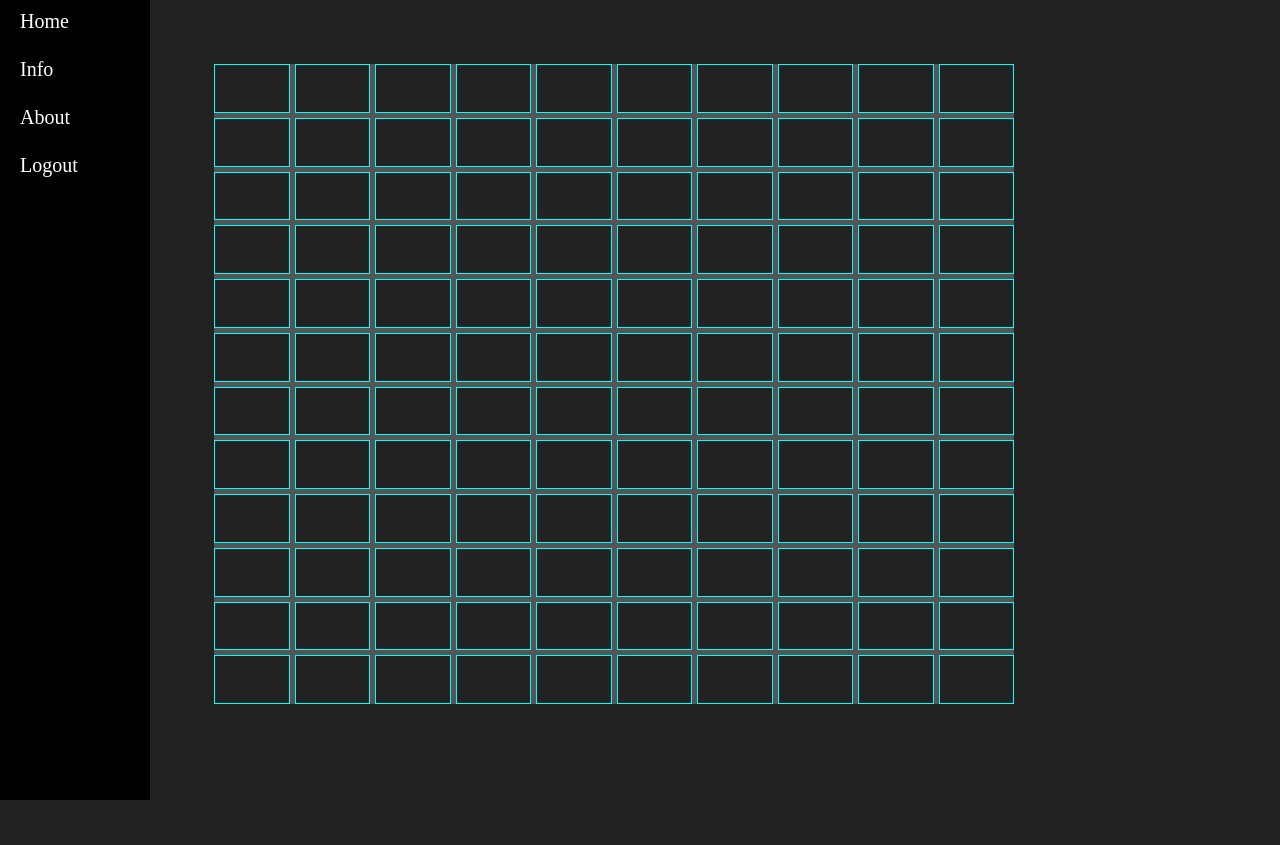
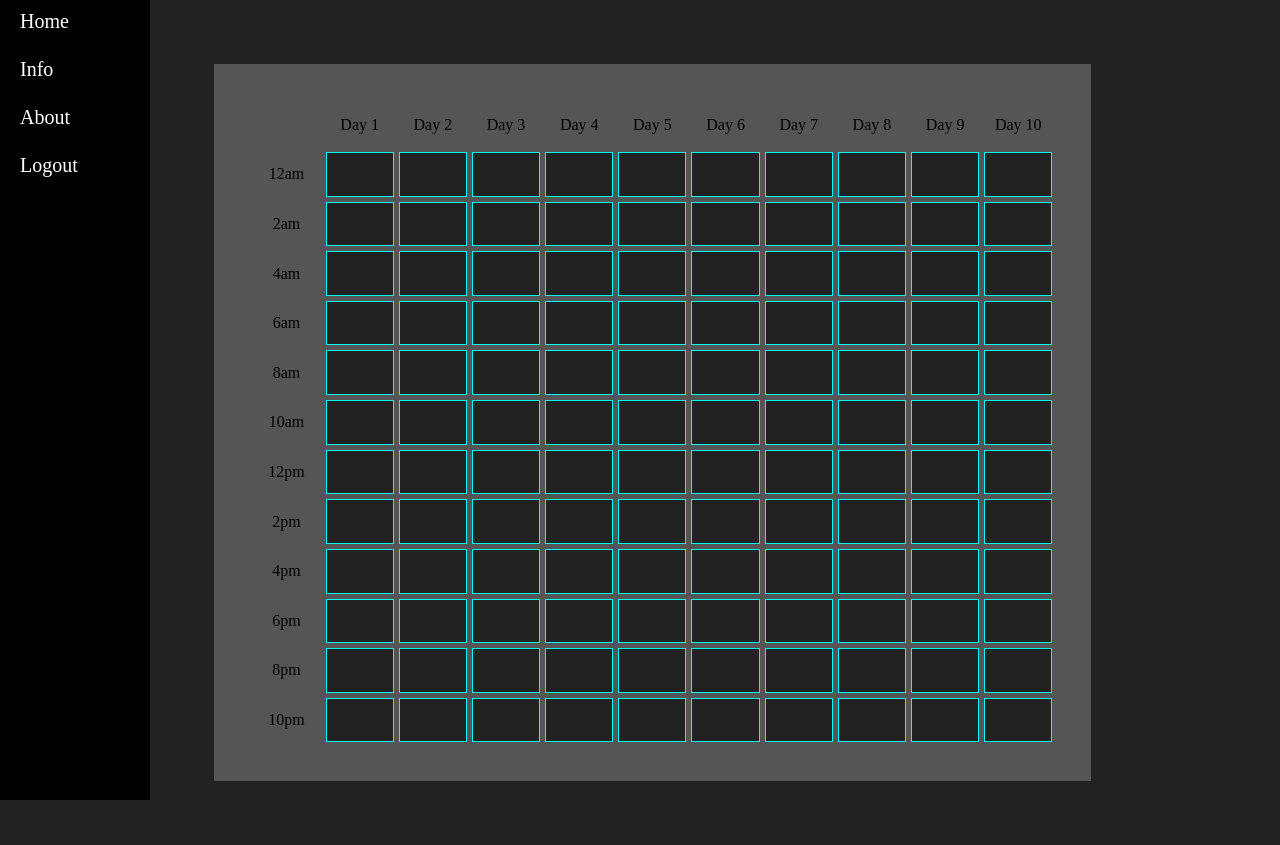
Before and after one commit to jatinkarthik-tripathy/Exam-Planner, a PHP site: page /html/sidebar.html in a window 1280 px wide. Before the commit the page ends 800 px from the top, so only its background shows below. Run offline with PHP 8.4, Linux system fonts and the light colour scheme.

Commit message:
finished styling of timetable, must add db support

```diff
--- a/css/home.css
+++ b/css/home.css
@@ -2,13 +2,24 @@
     display: grid;
     background-color: #555;
     margin: 5%;
+    padding: 3%;
     width: 100vh;
     height: 80vh;
-    grid-template-rows: repeat(12, 1fr);
-    grid-template-columns: repeat(10, 1fr);
+    grid-template-columns: repeat(11, 1fr);
     grid-gap: 5px;
 }
 .block{
     background-color: #222;
     border: solid aqua 1px;
 }
+.day1, .day2, .day3, .day4, .day5, .day6, .day7, .day8, .day9, .day10, .hours{
+    display: grid;
+    grid-template-rows: repeat(13, 1fr);
+    grid-gap: 5px;
+}
+.hours p{
+    margin: auto;
+}
+.dayName{
+    margin:auto;
+}
--- a/html/sidebar.html
+++ b/html/sidebar.html
@@ -18,114 +18,23 @@
         </ul>
     </div>
     <div id="home">
-        <div class="block"></div>
-        <div class="block"></div>
-        <div class="block"></div>
-        <div class="block"></div>
-        <div class="block"></div>
-        <div class="block"></div>
-        <div class="block"></div>
-        <div class="block"></div>
-        <div class="block"></div>
-        <div class="block"></div>
-        <div class="block"></div>
-        <div class="block"></div>
-        <div class="block"></div>
-        <div class="block"></div>
-        <div class="block"></div>
-        <div class="block"></div>
-        <div class="block"></div>
-        <div class="block"></div>
-        <div class="block"></div>
-        <div class="block"></div>
-        <div class="block"></div>
-        <div class="block"></div>
-        <div class="block"></div>
-        <div class="block"></div>
-        <div class="block"></div>
-        <div class="block"></div>
-        <div class="block"></div>
-        <div class="block"></div>
-        <div class="block"></div>
-        <div class="block"></div>
-        <div class="block"></div>
-        <div class="block"></div>
-        <div class="block"></div>
-        <div class="block"></div>
-        <div class="block"></div>
-        <div class="block"></div>
-        <div class="block"></div>
-        <div class="block"></div>
-        <div class="block"></div>
-        <div class="block"></div>
-        <div class="block"></div>
-        <div class="block"></div>
-        <div class="block"></div>
-        <div class="block"></div>
-        <div class="block"></div>
-        <div class="block"></div>
-        <div class="block"></div>
-        <div class="block"></div>
-        <div class="block"></div>
-        <div class="block"></div>
-        <div class="block"></div>
-        <div class="block"></div>
-        <div class="block"></div>
-        <div class="block"></div>
-        <div class="block"></div>
-        <div class="block"></div>
-        <div class="block"></div>
-        <div class="block"></div>
-        <div class="block"></div>
-        <div class="block"></div>
-        <div class="block"></div>
-        <div class="block"></div>
-        <div class="block"></div>
-        <div class="block"></div>
-        <div class="block"></div>
-        <div class="block"></div>
-        <div class="block"></div>
-        <div class="block"></div>
-        <div class="block"></div>
-        <div class="block"></div>
-        <div class="block"></div>
-        <div class="block"></div>
-        <div class="block"></div>
-        <div class="block"></div>
-        <div class="block"></div>
-        <div class="block"></div>
-        <div class="block"></div>
-        <div class="block"></div>
-        <div class="block"></div>
-        <div class="block"></div>
-        <div class="block"></div>
-        <div class="block"></div>
-        <div class="block"></div>
-        <div class="block"></div>
-        <div class="block"></div>
-        <div class="block"></div>
-        <div class="block"></div>
-        <div class="block"></div>
-        <div class="block"></div>
-        <div class="block"></div>
-        <div class="block"></div>
-        <div class="block"></div>
-        <div class="block"></div>
-        <div class="block"></div>
-        <div class="block"></div>
-        <div class="block"></div>
-        <div class="block"></div>
-        <div class="block"></div>
-        <div class="block"></div>
-        <div class="block"></div>
-        <div class="block"></div>
-        <div class="block"></div>
-        <div class="block"></div>
-        <div class="block"></div>
-        <div class="block"></div>
-        <div class="block"></div>
-        <div class="block"></div>
-        <div class="block"></div>
+        <div class="hours">
+            <p></p>
+            <p>12am</p>
+            <p>2am</p>
+            <p>4am</p>
+            <p>6am</p>
+            <p>8am</p>
+            <p>10am</p>
+            <p>12pm</p>
+            <p>2pm</p>
+            <p>4pm</p>
+            <p>6pm</p>
+            <p>8pm</p>
+            <p>10pm</p>
+        </div>
+        <div class="day1">
+            <p class="dayName">Day 1</p>
             <div class="block"></div>
             <div class="block"></div>
             <div class="block"></div>
@@ -139,6 +48,142 @@
             <div class="block"></div>
             <div class="block"></div>
         </div>
+        <div class="day2">
+            <p class="dayName">Day 2</p>
+            <div class="block"></div>
+            <div class="block"></div>
+            <div class="block"></div>
+            <div class="block"></div>
+            <div class="block"></div>
+            <div class="block"></div>
+            <div class="block"></div>
+            <div class="block"></div>
+            <div class="block"></div>
+            <div class="block"></div>
+            <div class="block"></div>
+            <div class="block"></div>
+        </div>
+        <div class="day3">
+            <p class="dayName">Day 3</p>
+            <div class="block"></div>
+            <div class="block"></div>
+            <div class="block"></div>
+            <div class="block"></div>
+            <div class="block"></div>
+            <div class="block"></div>
+            <div class="block"></div>
+            <div class="block"></div>
+            <div class="block"></div>
+            <div class="block"></div>
+            <div class="block"></div>
+            <div class="block"></div>
+        </div>
+        <div class="day4">
+            <p class="dayName">Day 4</p>
+            <div class="block"></div>
+            <div class="block"></div>
+            <div class="block"></div>
+            <div class="block"></div>
+            <div class="block"></div>
+            <div class="block"></div>
+            <div class="block"></div>
+            <div class="block"></div>
+            <div class="block"></div>
+            <div class="block"></div>
+            <div class="block"></div>
+            <div class="block"></div>
+        </div>
+        <div class="day5">
+            <p class="dayName">Day 5</p>
+            <div class="block"></div>
+            <div class="block"></div>
+            <div class="block"></div>
+            <div class="block"></div>
+            <div class="block"></div>
+            <div class="block"></div>
+            <div class="block"></div>
+            <div class="block"></div>
+            <div class="block"></div>
+            <div class="block"></div>
+            <div class="block"></div>
+            <div class="block"></div>
+        </div>
+        <div class="day6">
+            <p class="dayName">Day 6</p>
+            <div class="block"></div>
+            <div class="block"></div>
+            <div class="block"></div>
+            <div class="block"></div>
+            <div class="block"></div>
+            <div class="block"></div>
+            <div class="block"></div>
+            <div class="block"></div>
+            <div class="block"></div>
+            <div class="block"></div>
+            <div class="block"></div>
+            <div class="block"></div>
+        </div>
+        <div class="day7">
+            <p class="dayName">Day 7</p>
+            <div class="block"></div>
+            <div class="block"></div>
+            <div class="block"></div>
+            <div class="block"></div>
+            <div class="block"></div>
+            <div class="block"></div>
+            <div class="block"></div>
+            <div class="block"></div>
+            <div class="block"></div>
+            <div class="block"></div>
+            <div class="block"></div>
+            <div class="block"></div>
+        </div>
+        <div class="day8">
+            <p class="dayName">Day 8</p>
+            <div class="block"></div>
+            <div class="block"></div>
+            <div class="block"></div>
+            <div class="block"></div>
+            <div class="block"></div>
+            <div class="block"></div>
+            <div class="block"></div>
+            <div class="block"></div>
+            <div class="block"></div>
+            <div class="block"></div>
+            <div class="block"></div>
+            <div class="block"></div>
+        </div>
+        <div class="day9">
+            <p class="dayName">Day 9</p>
+            <div class="block"></div>
+            <div class="block"></div>
+            <div class="block"></div>
+            <div class="block"></div>
+            <div class="block"></div>
+            <div class="block"></div>
+            <div class="block"></div>
+            <div class="block"></div>
+            <div class="block"></div>
+            <div class="block"></div>
+            <div class="block"></div>
+            <div class="block"></div>
+        </div>
+        <div class="day10">
+            <p class="dayName">Day 10</p>
+            <div class="block"></div>
+            <div class="block"></div>
+            <div class="block"></div>
+            <div class="block"></div>
+            <div class="block"></div>
+            <div class="block"></div>
+            <div class="block"></div>
+            <div class="block"></div>
+            <div class="block"></div>
+            <div class="block"></div>
+            <div class="block"></div>
+            <div class="block"></div>
+        </div>
+    </div>
     <div id="info" style="display: none;">
         <p>this is the info block</p>
     </div>
@@ -147,5 +192,5 @@
     </div>
 
 </body>
-<script type="text/javascript" src="../js/main.js"></script>
+<script type="text/javascript" src="../js/home.js"></script>
 </html>
--- a/js/main.js
+++ b/js/home.js
@@ -1,5 +1,6 @@
 console.log("main.js")
-function showHome(){
+
+function showHome() {
     var home = document.getElementById("home");
     home.style.display = "flex";
 
@@ -8,7 +9,6 @@ function showHome(){
     var abt = document.getElementById("abt");
     abt.style.display = "none";
 }
-
 function showInfo() {
     var info = document.getElementById("info");
     info.style.display = "flex";
@@ -27,3 +27,20 @@ function showAbt() {
     var info = document.getElementById("info");
     info.style.display = "none";
 }
+
+var block = document.getElementsByClassName("block");
+for (var i = 0; i < block.length; i++) {
+    block[i].addEventListener("click", bindClick(i));
+}
+
+function bindClick(i) {
+    return function () {
+        var hexString = document.createElement('div')
+        hexString.style.backgroundColor = `#222`
+        if (block[i].style.backgroundColor === hexString.style.backgroundColor) {
+            block[i].style.backgroundColor = 'aqua';
+        } else {
+            block[i].style.backgroundColor = '#222';
+        }
+    };
+}
```
Lines whose indentation alone changed are shown as unchanged.
